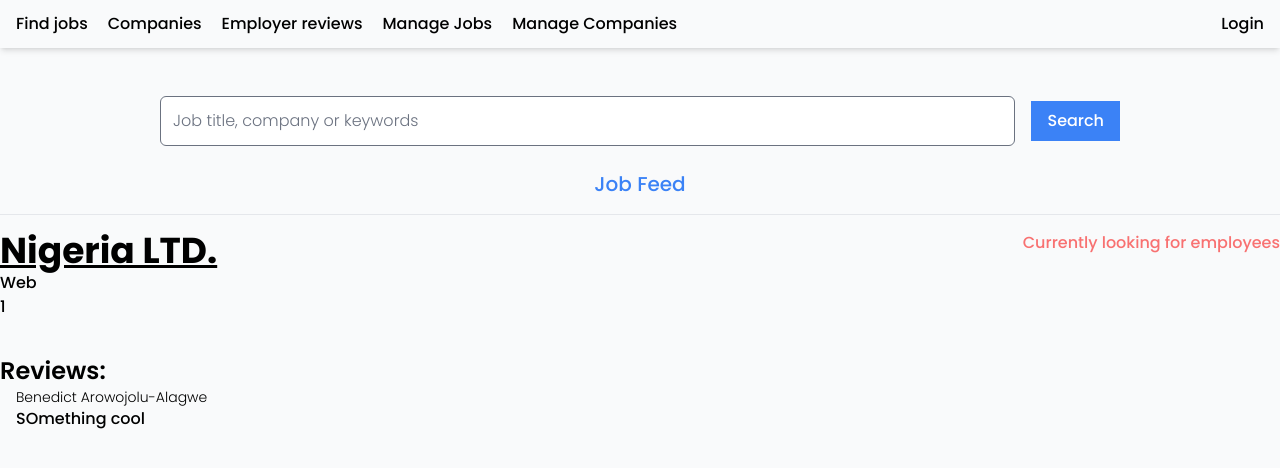
After one commit to Benedict-arowo/Job-Board, a Django app: page /company/beb24f37-cef6-47ba-9a52-e89559febd23 in a window 1280 px wide. The commit adds this page. Shown: the top 468 px of the page. Run offline with Django 4.2, Linux system fonts and the light colour scheme; data comes from the database, SQL or seed files in the repository; both versions use the stored data as it was after the commit; some libraries are stand-ins or nearby versions.

Commit message:
+ Company Reviews db model + Company route for more information about companies, and their reviews + Companies route for listing all companies

```diff
--- a/app_jobboard/admin.py
+++ b/app_jobboard/admin.py
@@ -1,8 +1,8 @@
 from django.contrib import admin
-from .models import Job, JobApplication, CompanyCategory, Search, Bookmark, Company
+from .models import Job, JobApplication, CompanyCategory, Search, Bookmark, Company, CompanyReviews
 
 # Register your models here.
-Models = [Job, JobApplication, CompanyCategory, Search, Bookmark, Company]
+Models = [Job, JobApplication, CompanyCategory, Search, Bookmark, Company, CompanyReviews]
 # Registers the models in the models list.
 for model in Models:
     admin.site.register(model)
--- a/app_jobboard/models.py
+++ b/app_jobboard/models.py
@@ -91,9 +91,18 @@ class Bookmark(models.Model):
 class Company(models.Model):
     id = models.UUIDField(default=uuid.uuid4, primary_key=True, editable=False)
     name = models.CharField(max_length=256)
+    description = models.TextField()
+    isLookingForEmployees = models.BooleanField(default=False)
     category = models.ForeignKey(CompanyCategory, on_delete=models.SET_NULL, null=True, blank=True)
     owner = models.ForeignKey(CustomUser, on_delete=models.CASCADE)
 
 
     def __str__(self):
         return self.name
+
+class CompanyReviews(models.Model):
+    reviewer = models.ForeignKey(CustomUser, on_delete=models.SET_NULL, null=True)
+    company = models.ForeignKey(Company, on_delete=models.CASCADE)
+    review = models.TextField(max_length=512)
+    updated = models.DateTimeField(auto_now=True)
+    created = models.DateTimeField(auto_now_add=True)
--- a/app_jobboard/urls.py
+++ b/app_jobboard/urls.py
@@ -7,7 +7,9 @@ urlpatterns = [
     path("job/<uuid:id>", views.getJob, name="job"),
     path("createJob/", views.createJob, name="createJob"),
     path("myJobs/", views.getUserJobs, name="getUserJobs"),
-    path("myComapanies/", views.getUserCompanies, name="getUserCompanies"),
+    path("myCompanies/", views.getUserCompanies, name="getUserCompanies"),
+    path("company/", views.companies, name="companies"),
+    path("company/<uuid:id>", views.company, name="company"),
     path("editJob/<uuid:id>", views.editJob, name="editJob"),
     path("deleteJob/<uuid:id>", views.deleteJob, name="deleteJob"),
     path("deleteSearch/<int:id>", views.deleteSearch, name="deleteSearch"),
--- a/app_jobboard/views.py
+++ b/app_jobboard/views.py
@@ -1,7 +1,7 @@
 from django.shortcuts import render, redirect
 from django.http import HttpResponse, HttpResponseRedirect
 from django.contrib import messages
-from .models import Job, Search, Bookmark, Company
+from .models import Job, Search, Bookmark, Company, CompanyReviews
 from django.views.decorators.http import require_http_methods
 from django.contrib.auth.decorators import login_required
 from custom_decorators import employer_only
@@ -166,3 +166,20 @@ def deleteSearch(request, id):
         messages.error(request, "Error trying to delete search entry.")
 
     return redirect(reverse("jobboard:index") + "?tab=recent_searches")
+
+def companies(request):
+    companies = Company.objects.all()
+    context = {
+        "companies": companies
+    }
+    return render(request, "jobboard/companies.html", context)
+
+def company(request, id):
+    company = Company.objects.get(id=id)
+    reviews = CompanyReviews.objects.filter(company=company)
+
+    context = {
+        "company": company,
+        "reviews": reviews
+    }
+    return render(request, "jobboard/company.html", context)
--- /dev/null
+++ b/templates/jobboard/company.html
@@ -0,0 +1,33 @@
+{% extends "layout.html" %} {% block title %} - Register {% endblock %}
+
+
+{% block content %}
+<div class="mb-4">
+    <div class="flex flex-row justify-between">
+        <div>
+            <h1 class="text-4xl font-bold underline">{{ company.name }}</h1>
+            <p>{{ company.category }}</p>
+        </div>
+        {% if company.isLookingForEmployees %}
+            <p class="text-red-400">Currently looking for employees</p>
+        {% endif %}
+    </div>
+
+
+    <p>{{ company.description }}</p>
+
+    {% if reviews %}
+    <section class="flex flex-col mt-9">
+        <h3 class="text-2xl font-semibold">Reviews:</h3>
+        <div class="flex flex-col gap-4 px-4">
+            {% for review in reviews %}
+            <div>
+                <p class="text-sm font-light">{{ review.reviewer }}</p>
+                <p>{{ review.review }}</p>
+            </div>
+            {% endfor %}
+        </div>
+    </section>
+    {% endif %}
+</div>
+{% endblock %}
--- a/templates/jobboard/job.html
+++ b/templates/jobboard/job.html
@@ -6,7 +6,7 @@
 	<div class="flex flex-row justify-between gap-8 items-center">
 		<div>
 			<h3 class="font-semibold text-2xl">{{ job.name }}</h3>
-			<a class="underline text-blue-500 font-light" href="{{ job.company.apply_url }}">{{ job.company.name }}</a>
+			<a class="underline text-blue-500 font-light" href="{% url 'jobboard:company' job.company.id %}">{{ job.company.name }}</a>
 			<p>{{ job.location }}</p>
 		</div>
 		<a href="{{ job.apply_link}}" target="_blank" class="bg-blue-500 hover:bg-blue-400 border-blue-700 rounded-sm duration-300 px-5 py-2 w-fit h-fit text-white">Apply Here</a>
--- a/templates/jobboard/manageCompanies.html
+++ b/templates/jobboard/manageCompanies.html
@@ -16,7 +16,7 @@
         <div class="flex flex-row justify-between px-2 py-2 border hover:shadow-md duration-300">
             <div>
                 <div class="flex flex-row gap-2 items-center">
-                    <a class="block text-lg">{{ company.name }}<a/>
+                    <a class="block text-lg" href="{% url 'jobboard:company' company.id %}">{{ company.name }}<a/>
                         <a href="" class="text-xs w-fit h-fit bg-slate-200 text-slate-700 px-3">
                             <!-- {{ job.employment_type }} -->
                         </a>
--- a/templates/nav_bar.html
+++ b/templates/nav_bar.html
@@ -3,7 +3,7 @@
 	<nav class="w-full flex flex-row justify-between shadow-md px-4 py-3 items-center ">
 		<ul class="flex flex-row gap-5">
 			<li><a class="font-medium hover:text-blue-400 cursor-pointer duration-500 transition-colors" href="/">Find jobs</a></li>
-			<li><a class="font-medium hover:text-blue-400 cursor-pointer duration-500 transition-colors">Company reviews</a></li>
+			<li><a href="{% url 'jobboard:companies' %}" class="font-medium hover:text-blue-400 cursor-pointer duration-500 transition-colors">Companies</a></li>
 			<li><a class="font-medium hover:text-blue-400 cursor-pointer duration-500 transition-colors">Employer reviews</a></li>
 			<li><a href="{% url 'jobboard:getUserJobs' %}" class="font-medium hover:text-blue-400 cursor-pointer duration-500 transition-colors">Manage Jobs</a></li>
 			<li><a href="{% url 'jobboard:getUserCompanies' %}" ="font-medium hover:text-blue-400 cursor-pointer duration-500 transition-colors">Manage Companies</a></li>
--- a/theme/static/css/dist/styles.css
+++ b/theme/static/css/dist/styles.css
@@ -779,6 +779,10 @@ select {
   position: sticky;
 }
 
+.m-0 {
+  margin: 0px;
+}
+
 .mx-12 {
   margin-left: 3rem;
   margin-right: 3rem;
@@ -804,12 +808,24 @@ select {
   margin-bottom: 1rem;
 }
 
+.mb-0 {
+  margin-bottom: 0px;
+}
+
+.mb-2 {
+  margin-bottom: 0.5rem;
+}
+
 .mb-3 {
   margin-bottom: 0.75rem;
 }
 
 .mb-4 {
   margin-bottom: 1rem;
+}
+
+.ml-2 {
+  margin-left: 0.5rem;
 }
 
 .mt-12 {
@@ -826,6 +842,10 @@ select {
 
 .mt-8 {
   margin-top: 2rem;
+}
+
+.mt-9 {
+  margin-top: 2.25rem;
 }
 
 .block {
@@ -862,6 +882,10 @@ select {
 
 .h-8 {
   height: 2rem;
+}
+
+.h-auto {
+  height: auto;
 }
 
 .h-fit {
@@ -1183,6 +1207,11 @@ select {
   color: rgb(75 85 99 / var(--tw-text-opacity));
 }
 
+.text-red-400 {
+  --tw-text-opacity: 1;
+  color: rgb(248 113 113 / var(--tw-text-opacity));
+}
+
 .text-slate-600 {
   --tw-text-opacity: 1;
   color: rgb(71 85 105 / var(--tw-text-opacity));
```
Also changed, not shown: templates/jobboard/companies.html (added, +16 -0 lines), app_jobboard/migrations/0020_company_description_company_islookingforemployees_and_more.py (added), app_jobboard/migrations/0021_companyreviews_company_alter_companyreviews_reviewer.py (added), app_jobboard/migrations/0022_alter_companyreviews_company.py (added), db.sqlite3.
